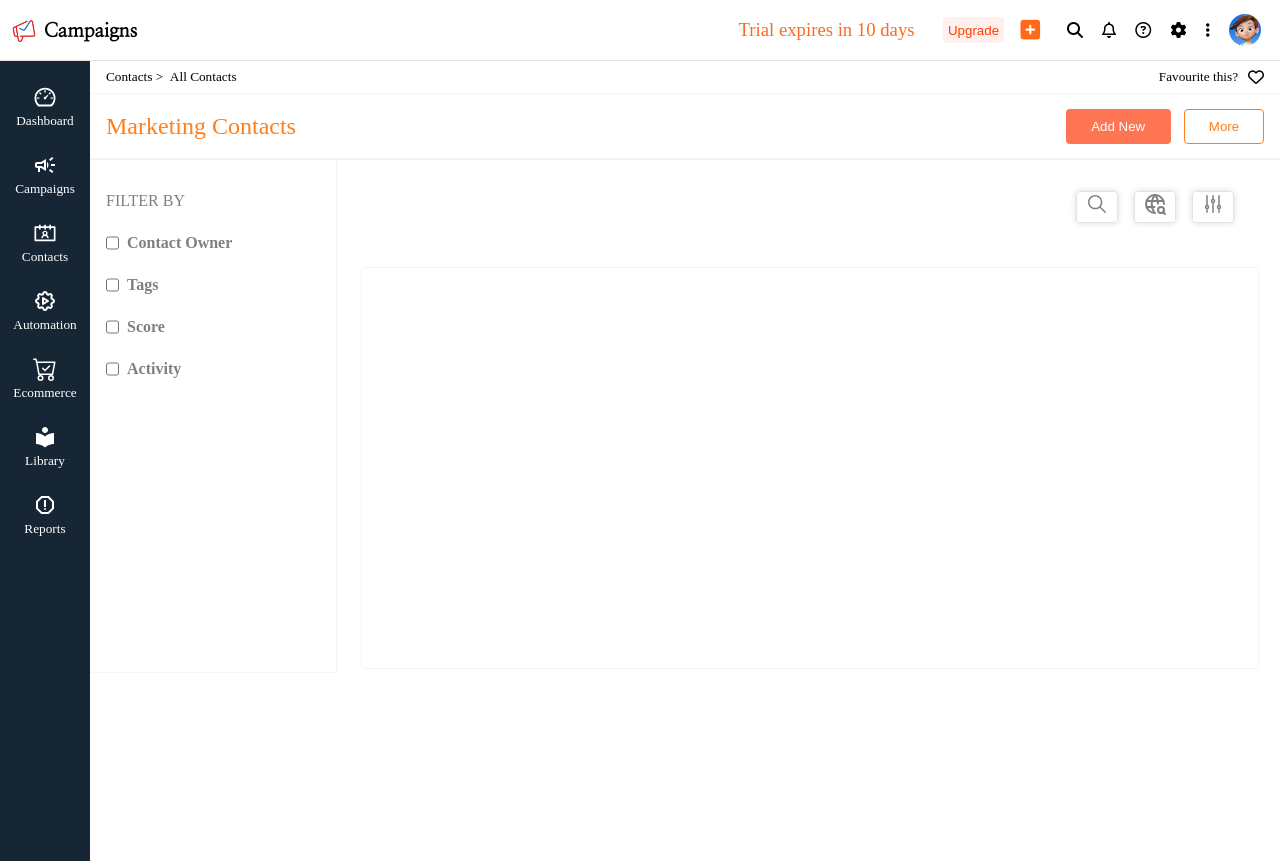
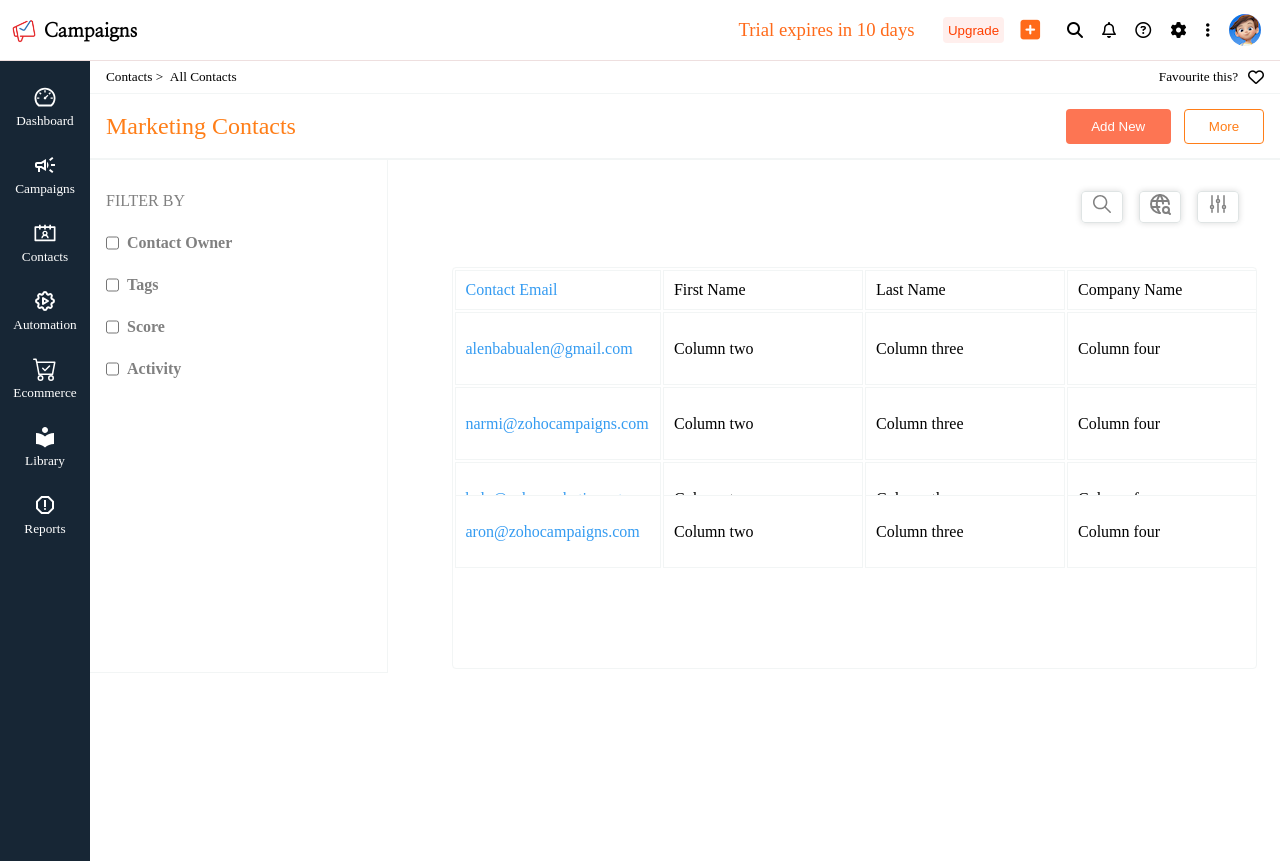
Before and after one commit to alenbabu/Zohodashboardsample, a React (Create React App) app: page /contacts/allcontacts in a window 1280 px wide. Before the commit the page ends 800 px from the top, so only its background shows below. Built offline with nearby package versions, Linux system fonts and the light colour scheme.

Commit message:
all contacts right div table added ,navigation of page to allcontact modified correctly

```diff
--- a/src/App.js
+++ b/src/App.js
@@ -4,6 +4,7 @@
 import Dashboard from "./Components/Dashboard/Dashboard";
 import Campaigns from "./Components/Campaigns/Campaigns";
 import Mainlayout from "./Components/Mainlayout/Mainlayout";
+import Allcontact from "./Components/Allcontact/Allcontact";
 
 
 function App() {
@@ -15,6 +16,7 @@
       <Routes>
         <Route path="/dashboard" element={<Dashboard/>}></Route>
         <Route path="/campaigns" element={<Campaigns/>}></Route>
+        <Route path="/contacts/allcontacts" element={<Allcontact/>}></Route>
       </Routes>
       </BrowserRouter>
 
--- a/src/Components/Allcontact/Allcontact.js
+++ b/src/Components/Allcontact/Allcontact.js
@@ -73,14 +73,67 @@
                     </div>
                     <div className='right-div-contacts-table'>
 
+                        {/* table */}
+                        <div class="table-container">
+                            <div class="table-horizontal-container">
+                                <table class="unfixed-table">
+                                    <thead>
+                                        <tr>
+                                            <td>Contact Email</td>
+                                            <th>First Name</th>
+                                            <th>Last Name</th>
+                                            <th>Company Name</th>
+                                            <th>Phone</th>
+                                            <th>Mobile</th>
+                                        </tr>
+                                    </thead>
+                                    <tbody>
+                                        <tr>
+                                            <td>alenbabualen@gmail.com</td>
+                                            <td>Column two</td>
+                                            <td>Column three</td>
+                                            <td>Column four</td>
+                                            <td>Five</td>
+                                            <td>six</td>
+                                        </tr>
+                                        <tr>
+                                            <td>narmi@zohocampaigns.com</td>
+                                            <td>Column two</td>
+                                            <td>Column three</td>
+                                            <td>Column four</td>
+                                            <td>Five</td>
+                                            <td>six</td>
 
+                                        </tr>
+                                        <tr>
+                                            <td>bale@zohomarketingautoma</td>
+                                            <td>Column two</td>
+                                            <td>Column three</td>
+                                            <td>Column four</td>
+                                            <td>Five</td>
+                                            <td>six</td>
+                                        </tr>
+                                        <tr>
+                                            <td>aron@zohocampaigns.com</td>
+                                            <td>Column two</td>
+                                            <td>Column three</td>
+                                            <td>Column four</td>
+                                            <td>Five</td>
+                                            <td>six</td>
+                                        </tr>
+                                    </tbody>
+                                </table>
+                        </div>
                     </div>
+
 
                 </div>
 
             </div>
 
         </div>
+
+        </div >
     )
 }
 
--- a/src/Components/Allcontact/allcontact.css
+++ b/src/Components/Allcontact/allcontact.css
@@ -7,14 +7,12 @@
 
 .contacts-allcontacts-title-div {
     position: sticky;
-    top: 0;
+    top: 7.5vh;
     width: 100%;
     height: 4vh;
     border-top: none;
     border-bottom: 0.5px solid rgb(242, 245, 245);
     background-color: white;
-    position: sticky;
-    z-index: 2;
     display: flex;
     flex-direction: row;
     align-items: center;
@@ -101,7 +99,7 @@
 .left-div-filterby {
     padding-left: 1em;
     padding-top: 2em;
-    width: 22%;
+    width: 28%;
     height: 60vh;
     border-right: 1px solid rgb(242, 245, 245);
     border-bottom: 1px solid rgb(242, 245, 245);
@@ -127,10 +125,10 @@
     color: #FF7E18;
 }
 
-.right-wrapper{
+.right-wrapper {
     display: flex;
     flex-direction: column;
-    width: 90%;
+    width: 75%;
 }
 
 
@@ -159,7 +157,7 @@
     -moz-box-shadow: 0px 0px 6px 0px rgba(0, 0, 0, 0.15);
 }
 
-.right-div-icons:hover{
+.right-div-icons:hover {
     outline: rgb(182, 180, 180) solid 1px;
 }
 
@@ -199,12 +197,97 @@
     visibility: visible;
 }
 
-  .right-div-contacts-table{
+.right-div-contacts-table {
     border: 1px solid;
-    width: 95%;
+    width: 90%;
     height: 50vh;
-    margin-left: 1.5em;
+    margin-left: 4em;
     margin-top: 1em;
     border-radius: 4px;
     border: 1px solid rgb(242, 245, 245);
 }
+
+
+/* table */
+
+td,
+th {
+    border: 1px solid rgb(242, 245, 245);
+    padding: 10px;
+    min-width: 200px;
+    background: white;
+    box-sizing: border-box;
+    text-align: left;
+}
+
+.unfixed-table{
+    height: 43vh;
+}
+
+.table-container {
+    position: relative;
+    height: 300px;
+    width: 100%;
+    overflow-x: scroll;
+}
+
+
+
+thead th {
+    position: -webkit-sticky;
+    position: sticky;
+    top: 0;
+    z-index: 2;
+    font-weight: lighter;
+}
+
+thead th:first-child {
+    left: 0;
+    z-index: 2;
+}
+
+td {
+    position: sticky;
+    bottom: 0;
+    z-index: 2;
+    font-weight: lighter;
+}
+
+td:first-child {
+    z-index: 3;
+    color: #349BF1;
+}
+
+tbody {
+    overflow: scroll;
+    height: 200px;
+}
+
+/* MAKE LEFT COLUMN FIXEZ */
+tr> :first-child {
+    position: -webkit-sticky;
+    position: sticky;
+    left: 0;
+}
+
+::-webkit-scrollbar {
+    width: 5px;
+  }
+
+  /* Track */
+  ::-webkit-scrollbar-track {
+    background: #f1f1f1;
+  }
+
+  /* Handle */
+  ::-webkit-scrollbar-thumb {
+    background: #888;
+    visibility: hidden;
+  }
+
+  /* Handle on hover */
+  ::-webkit-scrollbar-thumb:hover {
+    background: #555;
+    visibility: visible;
+    background-color: #FD7553;
+  }
--- a/src/Components/Header/header.css
+++ b/src/Components/Header/header.css
@@ -4,10 +4,11 @@
     width: 100%;
     height: 7.5vh;
     border-bottom: 1px solid rgb(238, 223, 223);
-    z-index: 1;
+    z-index: 2;
     display: flex;
     justify-content: space-between;
     align-items: center;
+    background-color: white;
 }
 
 .header-left-content{
--- a/src/Components/Mainlayout/Mainlayout.js
+++ b/src/Components/Mainlayout/Mainlayout.js
@@ -1,13 +1,13 @@
 import React from 'react'
 import './mainlayout.css'
 import SideNavbar from '../SideNavbar/SideNavbar'
-import Allcontact from '../Allcontact/Allcontact'
+
 
 function Mainlayout() {
   return (
-    <div className='mainlayout'>
+    <div >
         <SideNavbar/>
-        <Allcontact/>
+
     </div>
   )
 }
--- a/src/Components/Mainlayout/mainlayout.css
+++ b/src/Components/Mainlayout/mainlayout.css
@@ -2,4 +2,5 @@
     display: flex;
     height: 92vh; /* Adjust height as needed */
     overflow-x: hidden;
+    border: 1px solid;
 }
--- a/src/Components/SideNavbar/Sidenavbar.js
+++ b/src/Components/SideNavbar/Sidenavbar.js
@@ -4,7 +4,7 @@
 import { MdOutlineCampaign, MdLocalLibrary, MdOutlineReport } from "react-icons/md"
 import { TbSettingsAutomation } from "react-icons/tb"
 import { BsCartCheck } from "react-icons/bs"
-import { Link } from 'react-router-dom'
+import { Link, NavLink } from 'react-router-dom'
 import { useState } from 'react'
 import '../contactdropdown/contactdropdown.css'
 
@@ -36,7 +36,7 @@
                 {isDropdownopen && (
                     <div className="contacts-dropdown-menu">
                         <ul>
-                            <li>All Contacts</li>
+                            <NavLink to="/contacts/allcontacts" className="active"><li>All Contacts</li></NavLink>
                             <li>Manage Lists</li>
                             <li>Manage Topics</li>
                             <li>Sync Service</li>
--- a/src/Components/SideNavbar/sidenavbar.css
+++ b/src/Components/SideNavbar/sidenavbar.css
@@ -13,6 +13,11 @@
     font-weight: lighter;
 }
 
+.active{
+    text-decoration: none;
+    color: white;
+}
+
 .sidenavbar-content{
     text-align: center;
     width: 100%;
--- a/src/app.css
+++ b/src/app.css
@@ -1,4 +1,9 @@
 *{
     margin: 0;
     padding: 0;
+
 }
+
+.App{
+    background-color: white;
+}
```
Lines whose indentation alone changed are shown as unchanged.
